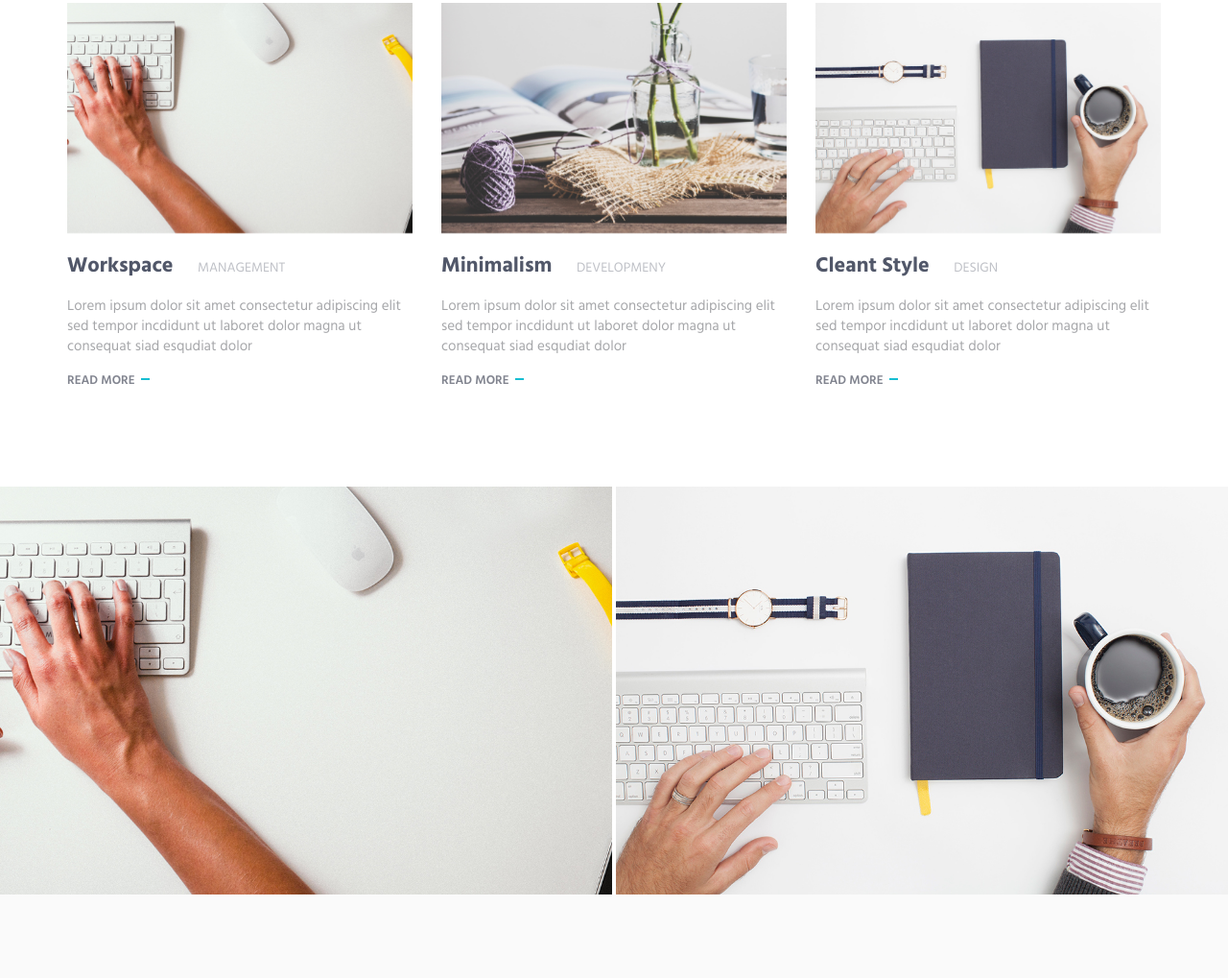
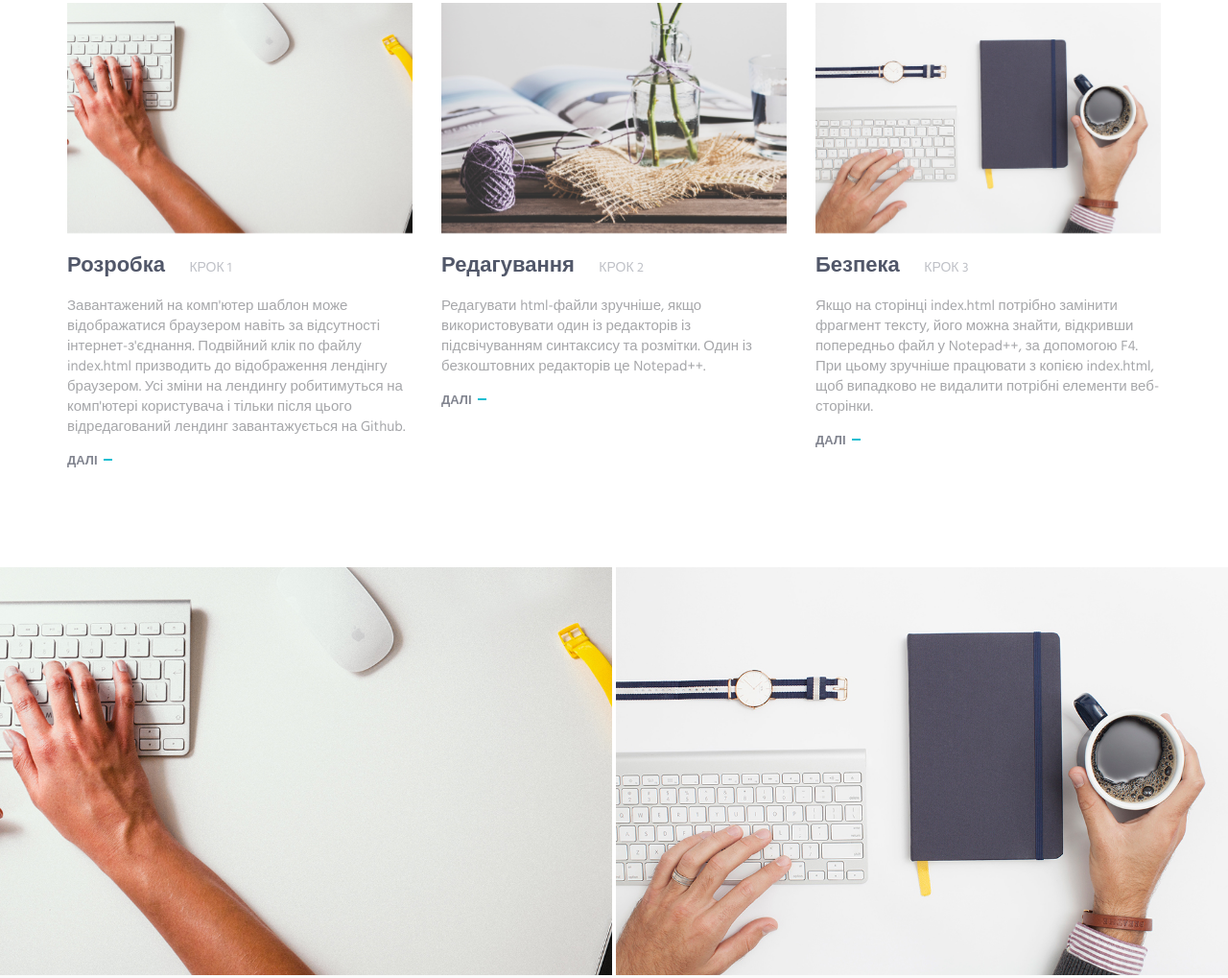
Before and after one commit to Implementer1/Nepomnyascha_Tetyana_M36, a plain HTML site: page index.html in a window 1280 px wide. Shown: the part 1000-2019 px from the top of the page at 96% size. Drawn offline with Linux system fonts and the light colour scheme; some packages are replaced by stand-ins of ours.

Commit message:
Add files via upload

```diff
--- a/index.html
+++ b/index.html
@@ -13,9 +13,19 @@
 <html lang="en" class="no-js">
     <!-- BEGIN HEAD -->
     <head>
+        <!-- Google tag (gtag.js) -->
+        <script async src="https://www.googletagmanager.com/gtag/js?id=G-3HX2KN9HNH"></script>
+        <script>
+        window.dataLayer = window.dataLayer || [];
+        function gtag(){dataLayer.push(arguments);}
+        gtag('js', new Date());
+
+        gtag('config', 'G-3HX2KN9HNH');
+        </script>
+
 
         <meta charset="utf-8"/>
-        <title>Metronic "Aironepage" Frontend Freebie</title>
+        <title>Непомняща Тетяна | Лендінг</title>
         <meta http-equiv="X-UA-Compatible" content="IE=edge">
         <meta content="width=device-width, initial-scale=1" name="viewport"/>
         <meta content="" name="description"/>
@@ -38,16 +48,6 @@
         <link rel="shortcut icon" href="favicon.ico"/>
     </head>
     <!-- END HEAD -->
-
-    <!-- Google tag (gtag.js) -->
-    <script async src="https://www.googletagmanager.com/gtag/js?id=G-3HX2KN9HNH"></script>
-    <script>
-    window.dataLayer = window.dataLayer || [];
-    function gtag(){dataLayer.push(arguments);}
-    gtag('js', new Date());
-
-    gtag('config', 'G-3HX2KN9HNH');
-    </script>
 
     <!-- BODY -->
     <body id="body" data-spy="scroll" data-target=".header">
@@ -103,7 +103,7 @@
                     <p class="promo-block-text">Розробка лендінгу інтернет-магазину та його розміщення на
 сервері GitHub</p>
                 </div>
-                <a class="js_popup-youtube btn-theme btn-theme-md btn-white-bg text-uppercase" href="https://www.youtube.com/watch?v=0qisGSwZym4" title="Intro Video"><i class="btn-icon icon-control-play"></i> Watch Intro Video</a>
+                <a class="js_popup-youtube btn-theme btn-theme-md btn-white-bg text-uppercase" href="https://www.youtube.com/watch?v=D7SlK16o82o" title="Intro Video"><i class="btn-icon icon-control-play"></i> Відео</a>
             </div>
         </div>
         <!--========== SLIDER ==========-->
@@ -126,9 +126,9 @@
                         <div class="margin-b-20">
                             <img class="img-responsive wow fadeIn" src="img/970x647/01.jpg" alt="Latest Products Image" data-wow-duration=".3" data-wow-delay=".1s">
                         </div>
-                        <h4><a href="#">Workspace</a> <span class="text-uppercase margin-l-20">Management</span></h4>
-                        <p>Lorem ipsum dolor sit amet consectetur adipiscing elit sed tempor incdidunt ut laboret dolor magna ut consequat siad esqudiat dolor</p>
-                        <a class="link" href="#">Read More</a>
+                        <h4><a href="#">Розробка</a> <span class="text-uppercase margin-l-20">КРОК 1</span></h4>
+                        <p>Завантажений на комп'ютер шаблон може відображатися браузером навіть за відсутності інтернет-з'єднання. Подвійний клік по файлу index.html призводить до відображення лендінгу браузером. Усі зміни на лендингу робитимуться на комп'ютері користувача і тільки після цього відредагований лендинг завантажується на Github.</p>
+                        <a class="link" href="#">Далі</a>
                     </div>
                     <!-- End Latest Products -->
 
@@ -137,9 +137,9 @@
                         <div class="margin-b-20">
                             <img class="img-responsive wow fadeIn" src="img/970x647/02.jpg" alt="Latest Products Image" data-wow-duration=".3" data-wow-delay=".2s">
                         </div>
-                        <h4><a href="#">Minimalism</a> <span class="text-uppercase margin-l-20">Developmeny</span></h4>
-                        <p>Lorem ipsum dolor sit amet consectetur adipiscing elit sed tempor incdidunt ut laboret dolor magna ut consequat siad esqudiat dolor</p>
-                        <a class="link" href="#">Read More</a>
+                        <h4><a href="#">Редагування</a> <span class="text-uppercase margin-l-20">КРОК 2</span></h4>
+                        <p>Редагувати html-файли зручніше, якщо використовувати один із редакторів із підсвічуванням синтаксису та розмітки. Один із безкоштовних редакторів це Notepad++. </p>
+                        <a class="link" href="#">Далі</a>
                     </div>
                     <!-- End Latest Products -->
 
@@ -148,9 +148,9 @@
                         <div class="margin-b-20">
                             <img class="img-responsive wow fadeIn" src="img/970x647/03.jpg" alt="Latest Products Image" data-wow-duration=".3" data-wow-delay=".3s">
                         </div>
-                        <h4><a href="#">Cleant Style</a> <span class="text-uppercase margin-l-20">Design</span></h4>
-                        <p>Lorem ipsum dolor sit amet consectetur adipiscing elit sed tempor incdidunt ut laboret dolor magna ut consequat siad esqudiat dolor</p>
-                        <a class="link" href="#">Read More</a>
+                        <h4><a href="#">Безпека</a> <span class="text-uppercase margin-l-20">КРОК 3</span></h4>
+                        <p>Якщо на сторінці index.html потрібно замінити фрагмент тексту, його можна знайти, відкривши попередньо файл у Notepad++, за допомогою F4. При цьому зручніше працювати з копією index.html, щоб випадково не видалити потрібні елементи веб-сторінки.</p>
+                        <a class="link" href="#">Далі</a>
                     </div>
                     <!-- End Latest Products -->
                 </div>
@@ -262,8 +262,8 @@
         <!-- Promo Banner -->
         <div class="promo-banner">
             <div class="container-sm content-lg">
-                <h2 class="promo-banner-title">Displaying the Result</h2>
-                <p class="promo-banner-text">Lorem ipsum dolor sit amet, consectetur adipisicing elit, sed do eiusmod tempor incididunt ut labore et dolore magna aliqua. Ut enim ad minim veniam, quis nostrud exercitation ullamco laboris nisi ut aliquip ex ea commodo.</p>
+                <h2 class="promo-banner-title">Перенесення готового лендінгу на GitHub</h2>
+                <p class="promo-banner-text">Після завершення лендінг буде доступний для перегляду з мережі інтернет усім охочим.</p>
             </div>
         </div>
         <!-- End Promo Banner -->
@@ -589,7 +589,7 @@
             <div class="gmap">
                 <div id="map" class="map height-400"></div>
                 <address class="gmap-address">
-                    <p class="color-heading margin-b-0">277 Bedford Avenue, Brooklyn, NY 11211, New York, USA</p>
+                    <p class="color-heading margin-b-0">Odessa, Ukraine</p>
                 </address>
             </div>
             <!-- End Google Map -->
```
